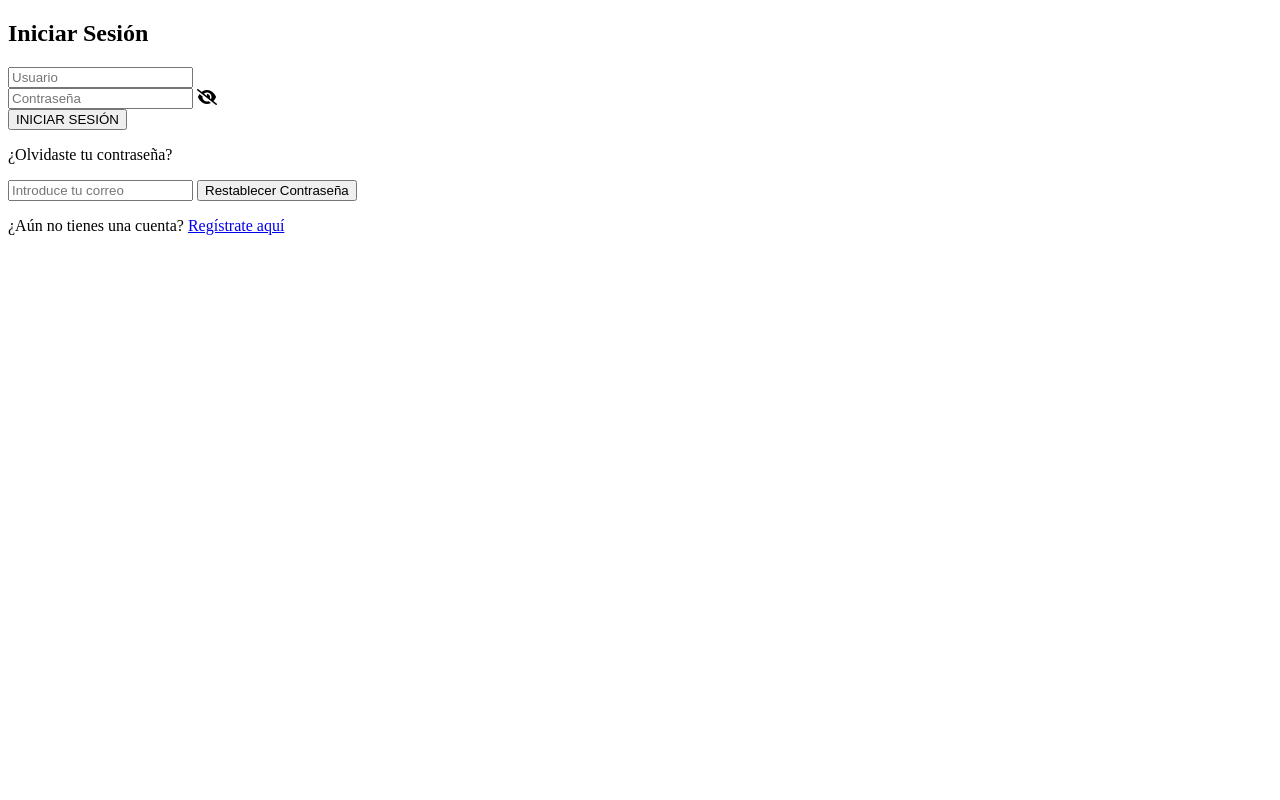
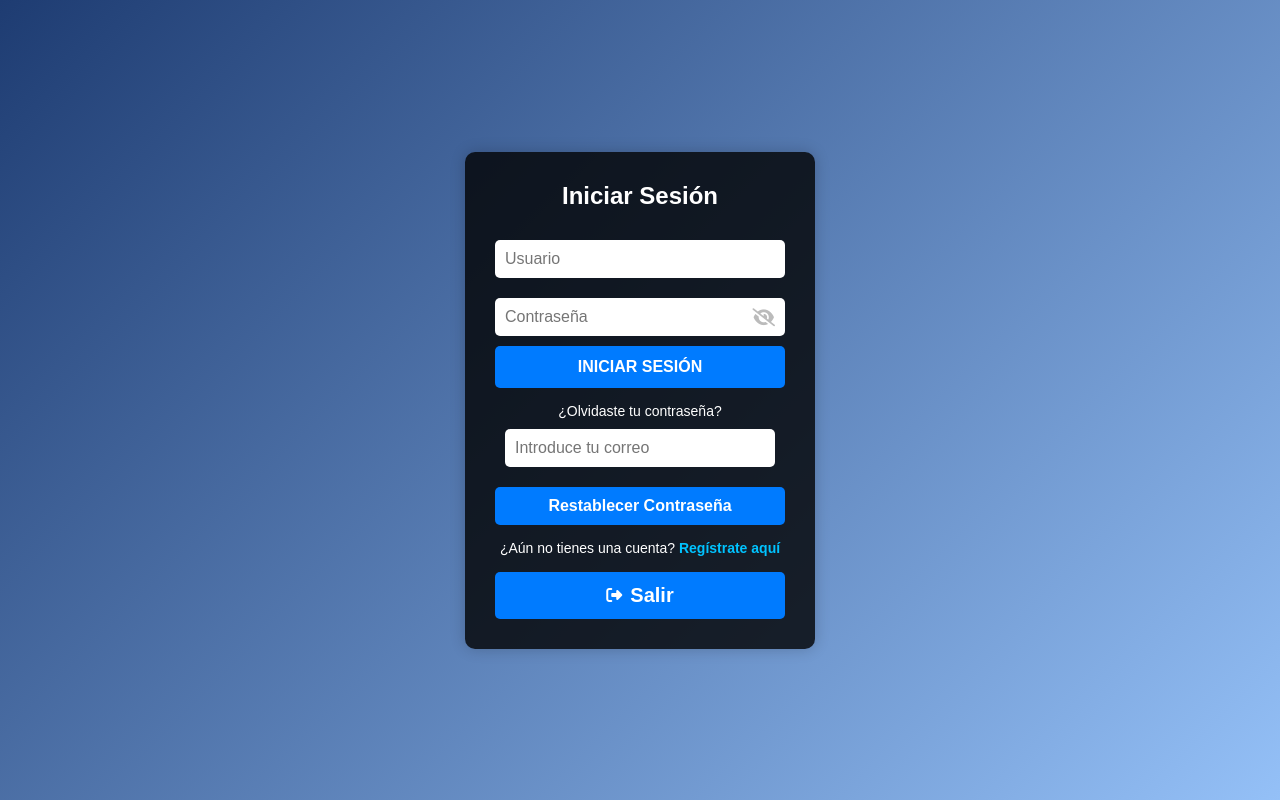
Before and after one commit to noayarae/Eneproyect, a PHP site: page /InterfazLogin/FuncionLogin/login.html in a window 1280 px wide. Run offline with PHP 8.4, Linux system fonts and the light colour scheme; data that the repository does not hold is empty; some libraries are stand-ins or nearby versions.

Commit message:
Actualiza el login y cambiar el password

```diff
--- a/InterfazLogin/FuncionLogin/enviarCorreo.php
+++ b/InterfazLogin/FuncionLogin/enviarCorreo.php
@@ -1,7 +1,7 @@
 <?php
 session_start();
 require '../conexion.php';
-require __DIR__ . '/vendor/autoload.php';
+
 use SendGrid\Mail\Mail;
 
 header('Content-Type: text/html; charset=UTF-8'); // Configurar UTF-8
@@ -74,7 +74,7 @@ if ($_SERVER["REQUEST_METHOD"] == "POST" && isset($_POST['email']) && !empty($_P
         header("Location: mensaje.php");
         exit();
     } else {
-        $_SESSION['mensaje'] = "Correo no registrado.";
+        $_SESSION['mensaje'] = "Correo no válido. Verifique el formato e intente de nuevo";
         $_SESSION['tipo'] = "warning";
         header("Location: mensaje.php");
         exit();
--- /dev/null
+++ b/InterfazLogin/FuncionLogin/login.css
@@ -0,0 +1,172 @@
+/* Estilos generales */
+* {
+    margin: 0;
+    padding: 0;
+    box-sizing: border-box;
+    font-family: Arial, sans-serif;
+}
+
+body {
+    display: flex;
+    justify-content: center;
+    align-items: center;
+    height: 100vh;
+    background: linear-gradient(135deg, #1e3c72, #94c0f7);
+    color: white;
+}
+
+/* Contenedor del login */
+.login-container {
+    background: rgba(0, 0, 0, 0.8);
+    padding: 30px;
+    border-radius: 10px;
+    box-shadow: 0px 0px 15px rgba(0, 0, 0, 0.2);
+    width: 100%;
+    max-width: 350px;
+    text-align: center;
+}
+
+/* Título */
+.login h2 {
+    margin-bottom: 20px;
+    font-size: 24px;
+}
+
+/* Inputs */
+input {
+    width: 100%;
+    padding: 10px;
+    margin: 10px 0;
+    border: none;
+    border-radius: 5px;
+    font-size: 16px;
+}
+
+input:focus {
+    outline: 2px solid #007BFF;
+}
+
+/* Contenedor de contraseña */
+.password-container {
+    position: relative;
+}
+
+.password-container input {
+    width: 100%;
+}
+
+.password-container i {
+    position: absolute;
+    right: 10px;
+    top: 50%;
+    transform: translateY(-50%);
+    color: #888;
+    cursor: pointer;
+}
+
+/* Botón de login */
+.submit {
+    width: 100%;
+    padding: 12px;
+    background: #007BFF;
+    color: white;
+    border: none;
+    border-radius: 5px;
+    font-size: 16px;
+    font-weight: 600;
+    cursor: pointer;
+    transition: background 0.3s;
+}
+
+.submit:hover {
+    background: #0056b3;
+}
+
+/* Sección de recuperación */
+.forgot-password,
+.register-option {
+    margin-top: 15px;
+    font-size: 14px;
+}
+
+.forgot-password input {
+    width: calc(100% - 20px);
+}
+
+.reset {
+    width: 100%;
+    padding: 10px;
+    background: #007BFF;
+    font-size: 16px;
+    font-weight: 600;
+    color: white;
+    border: none;
+    border-radius: 5px;
+    cursor: pointer;
+    margin-top: 10px;
+    transition: background 0.3s;
+}
+
+.reset:hover {
+    background: #0056b3;
+}
+
+/* Enlace de registro */
+.register-option a {
+    color: #00c3ff;
+    text-decoration: none;
+    font-weight: bold;
+}
+
+.register-option a:hover {
+    text-decoration: underline;
+}
+
+#togglePass {
+    position: absolute;
+    right: 10px;
+    top: 50%;
+    transform: translateY(-50%);
+    cursor: pointer;
+    font-size: 18px;
+    color: #bbb; /* Mejor contraste */
+    transition: color 0.3s;
+}
+
+#togglePass:hover {
+    color: #007BFF;
+}
+
+.exit-btn {
+    width: 100%;
+    padding: 12px;
+    margin-top: 16px;
+    background-color: #007BFF;
+    color: white;
+    border: none;
+    border-radius: 5px;
+    font-size: 20px;
+    font-weight: 600;
+    cursor: pointer;
+    transition: all 0.3s ease;
+    display: flex;
+    align-items: center;
+    justify-content: center;
+    gap: 8px;
+}
+
+.exit-btn:hover {
+    background-color: #0056b3;
+    color: white;
+}
+
+.exit-btn i {
+    font-size: 16px;
+}
+
+/* Responsive */
+@media (max-width: 400px) {
+    .login-container {
+        width: 90%;
+    }
+}
--- a/InterfazLogin/FuncionLogin/login.html
+++ b/InterfazLogin/FuncionLogin/login.html
@@ -4,16 +4,15 @@
     <meta charset="UTF-8">
     <meta name="viewport" content="width=device-width, initial-scale=1.0">
     <title>Iniciar Sesión</title>
-    <link rel="stylesheet" href="login_style.css">
+    <link rel="stylesheet" href="login.css">
     <script src="https://cdn.jsdelivr.net/npm/sweetalert2@11"></script>
     <link rel="stylesheet" href="https://cdnjs.cloudflare.com/ajax/libs/font-awesome/6.4.2/css/all.min.css">
-
 </head>
 <body>
     <div class="login-container">
         <div class="login">
             <h2>Iniciar Sesión</h2>
-            <form action="procesar_login.php" method="POST" id="loginForm">
+            <form action="login.php" method="POST" id="loginForm">
                 <input type="text" name="usuario" placeholder="Usuario" id="usuario" required>
 
                 <div class="password-container">
@@ -26,7 +25,7 @@
 
             <div class="forgot-password">
                 <p>¿Olvidaste tu contraseña?</p>
-                <form id="resetForm" action = "/InterfazLogin/FuncionLogin/enviarCorreo.php" method="POST">
+                <form id="resetForm" action="/InterfazLogin/FuncionLogin/password_recovery.php" method="POST">
                     <input type="email" name="email" placeholder="Introduce tu correo" id="email">
                     <button type="submit" class="reset" id="resetButton">Restablecer Contraseña</button>
                 </form>
@@ -35,10 +34,20 @@
             <div class="register-option">
                 <p>¿Aún no tienes una cuenta? <a href="/InterfazLogin/FuncionRegistro/registro.html">Regístrate aquí</a></p>
             </div>
+
+            <!-- Botón Salir que redirige a eneproyect.com -->
+            <button id="exitButton" class="exit-btn">
+                <i class="fas fa-sign-out-alt"></i> Salir
+            </button>
         </div>
     </div>
 
     <script>
+        // Redirección al hacer clic en Salir
+        document.getElementById('exitButton').addEventListener('click', function() {
+            window.location.href = 'https://eneproyect.com';
+        });
+
         fetch('/InterfazLogin/FuncionLogin/Auth/auth.php')
             .then(response => response.text())
             .then(isAuthenticated => {
@@ -47,15 +56,13 @@
                 }
             });
 
-        // Verifica si el parámetro 'inactividad' está en la URL
         const urlParams = new URLSearchParams(window.location.search);
         if (urlParams.has('inactividad')) {
-            // Muestra la alerta después de la redirección por inactividad
             Swal.fire({
                 icon: 'warning',
                 title: 'Inactividad detectada',
                 text: 'Debido a la inactividad, has sido redirigido a la página de login.',
-                timer: 3000, // La alerta se mantendrá visible durante 3 segundos
+                timer: 3000,
             });
         }
     </script>
--- a/InterfazLogin/FuncionLogin/validar_acceso.php
+++ b/InterfazLogin/FuncionLogin/validar_acceso.php
@@ -59,7 +59,7 @@ $estado = $row['estado'];
 if ($estado !== 'aprobado') {
     $_SESSION['mensaje'] = "Tu cuenta aún está en proceso de verificación.";
     $_SESSION['tipo'] = "warning";
-    $_SESSION['redirect'] = "logout.php";  // Mejor cerrar sesión
+    $_SESSION['redirect'] = "logout.php";
     header("Location: mensaje.php");
     exit();
 }
```
Also changed, not shown: InterfazLogin/FuncionLogin/RestablecerContra/procesar_reset_password.php (+83 -21 lines), InterfazLogin/FuncionLogin/login.js (+4 -4 lines), InterfazLogin/FuncionLogin/login.php (added, +178 -0 lines), InterfazLogin/FuncionLogin/password_recovery.php (added, +177 -0 lines), 2 other files.
